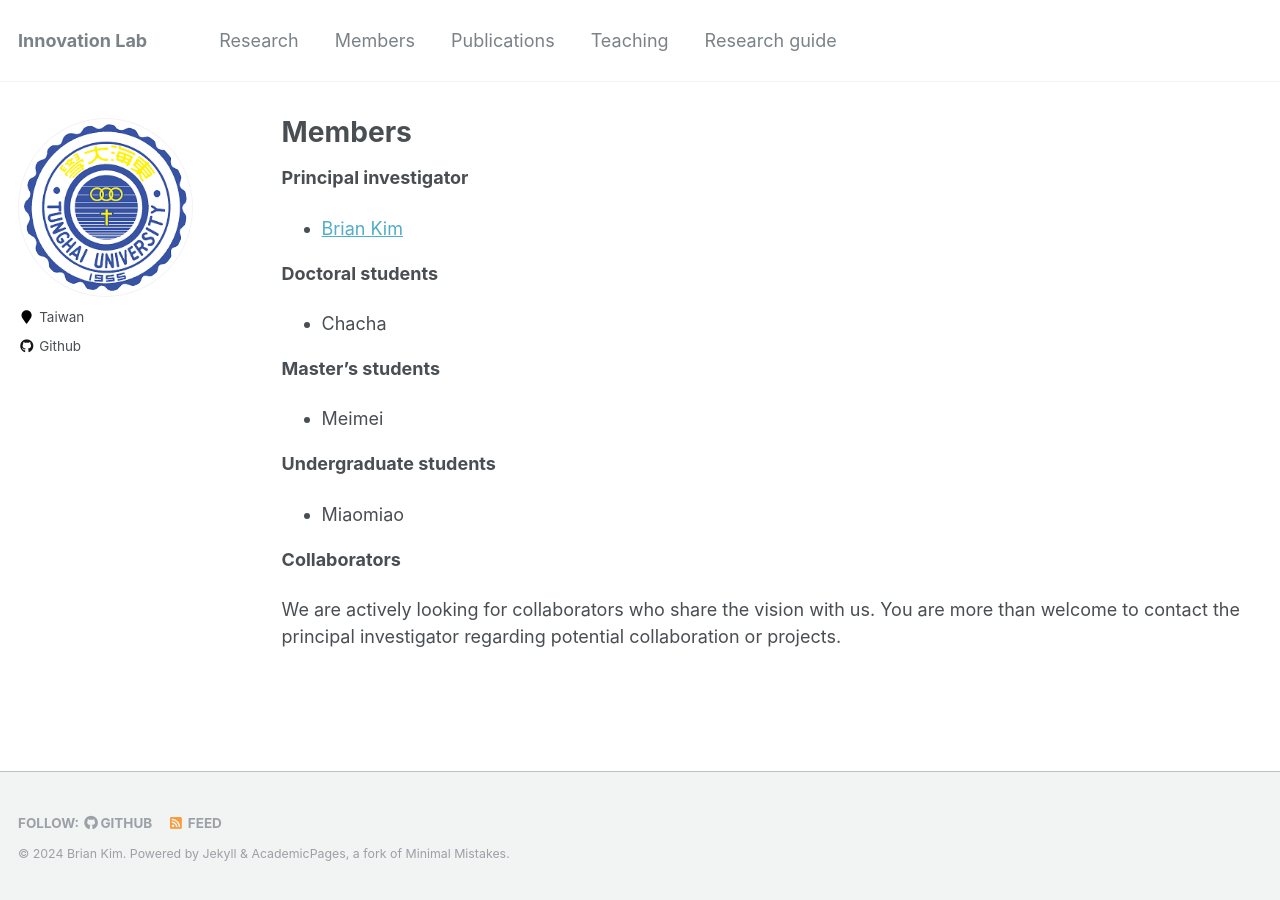
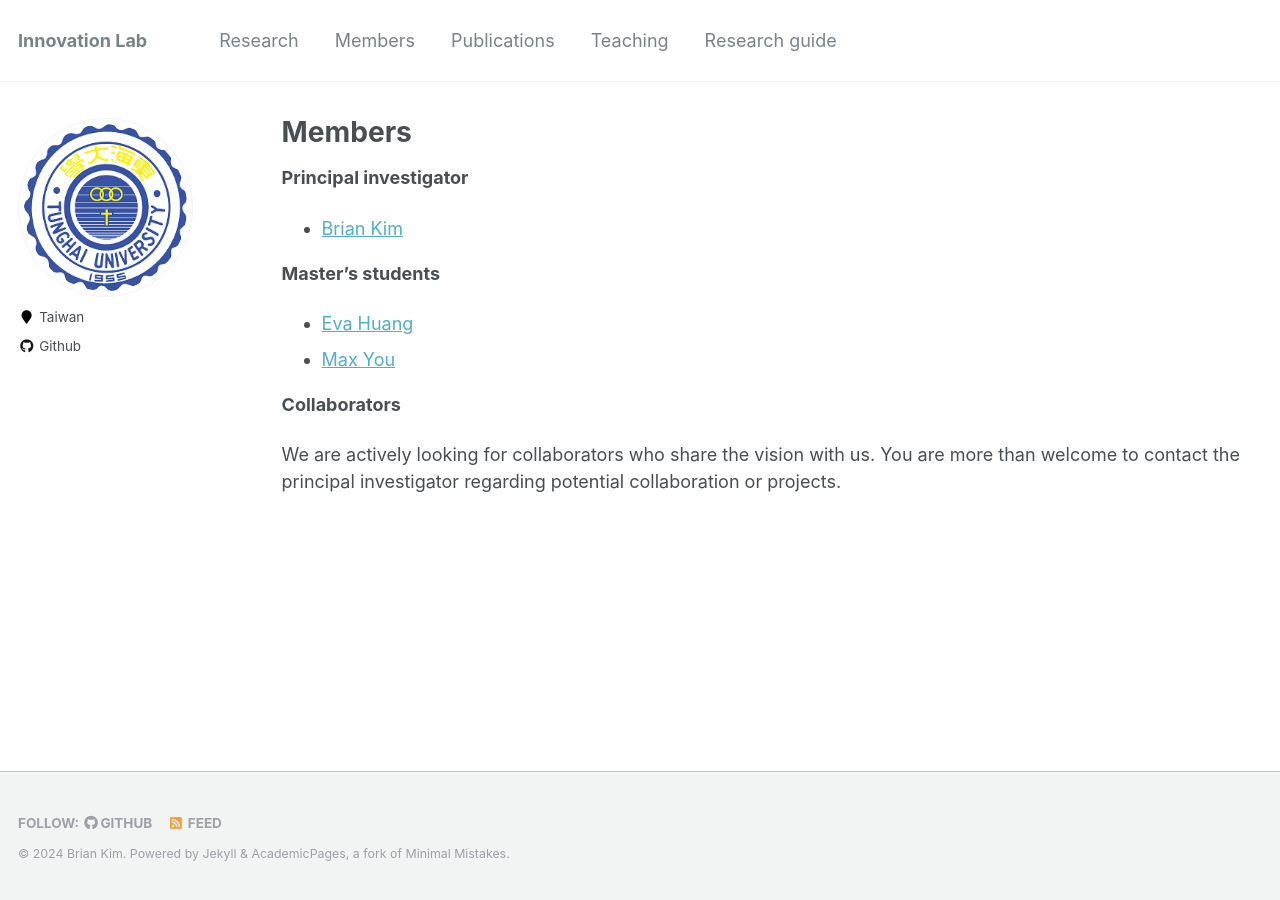
Before and after one commit to thugmba/innovationlab, a Jekyll site: the page built from _pages/members.md, in a window 1280 px wide. Built offline with Jekyll 4.4.1, drawn with Linux system fonts in a browser that asks for light colours.

Commit message:
Add master's students

```diff
--- a/_pages/members.md
+++ b/_pages/members.md
@@ -9,17 +9,18 @@ __Principal investigator__
 
 - [Brian Kim](https://briankimstudio.github.io/)
 
-__Doctoral students__
+<!-- __Doctoral students__
 
-- Chacha
+- Chacha -->
 
 __Master's students__
 
-- Meimei
+- [Eva Huang](https://xexnvn.github.io/)
+- [Max You](https://sites.google.com/view/thu-gmba-max)
 
-__Undergraduate students__
+<!-- __Undergraduate students__
 
-- Miaomiao
+- Miaomiao -->
 
 __Collaborators__
 
```
Also changed, not shown: _pages/guide.md (+1 -1 lines).
